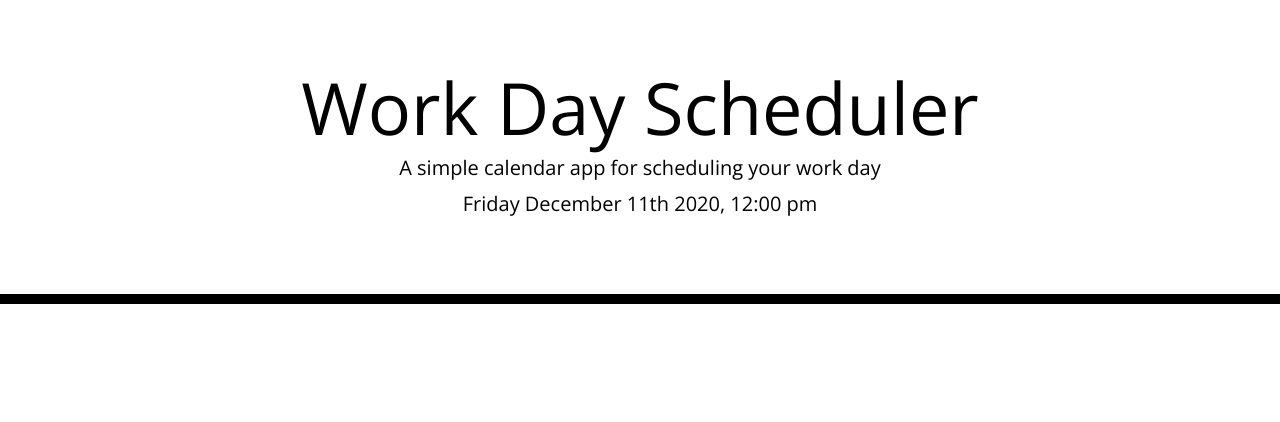
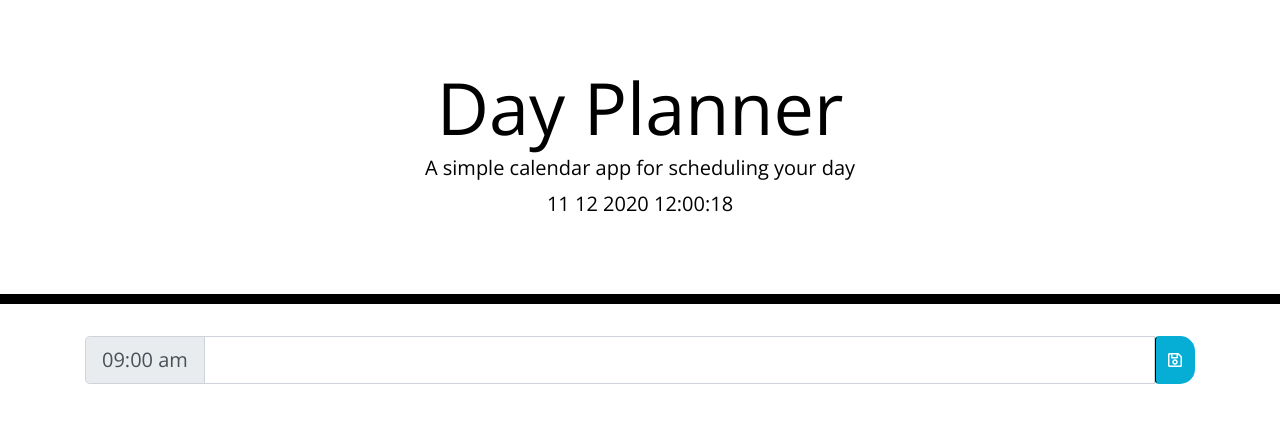
Before and after one commit to codragon2020/workday_scheduler, a plain HTML site: page index.html in a window 1280 px wide. Drawn offline with nearby package versions, Linux system fonts and the light colour scheme.

Commit message:
Removed the moment(Date) causing a deprecation error. Added the 9am block code with save button. Button does not save yet.

```diff
--- a/index.html
+++ b/index.html
@@ -9,18 +9,27 @@
     <link rel="stylesheet" href="https://use.fontawesome.com/releases/v5.8.1/css/all.css" integrity="sha384-50oBUHEmvpQ+1lW4y57PTFmhCaXp0ML5d60M1M7uH2+nqUivzIebhndOJK28anvf" crossorigin="anonymous" />
     <link href="https://fonts.googleapis.com/css?family=Open+Sans&display=swap" rel="stylesheet"/>
     <link rel="stylesheet" href="style.css" />
-    <title>Work Day Scheduler</title>
+    <title>Day Planner</title>
   </head>
 
   <body>
     <header class="jumbotron">
-      <h1 class="display-3">Work Day Scheduler</h1>
-      <p class="lead">A simple calendar app for scheduling your work day</p>
+      <h1 class="display-3">Day Planner</h1>
+      <p class="lead">A simple calendar app for scheduling your day</p>
       <p id="currentDay" class="lead"></p>
     </header>
     <!-- This container will hold all time blocks -->
     <div class="container">
       <!-- Timeblocks go here -->
+      <div class="input-group input-group-lg" data-hour="9">
+        <div class="input-group-prepend">
+            <!-- Added time-block class -->
+            <span class="input-group-text time-block block1"></span>
+        </div>
+        <input type="text" class="form-control form9" aria-label="Large">
+        <!-- Use Favacon for save icon -->
+        <button class="btn saveBtn"><i class="far fa-save"></i></button>
+      </div>
     </div>
 
     <script src="https://cdnjs.cloudflare.com/ajax/libs/jquery/3.2.1/jquery.min.js"></script>
--- a/script.js
+++ b/script.js
@@ -1,3 +1,15 @@
 // Moment declaration for day and time is positioned in header
-moment(Date);
-$("#currentDay").text(moment().format('dddd MMMM Do YYYY, h:mm a'));
+// moment(Date);
+$("#currentDay").text(moment().format('DD MM YYYY hh:mm:ss'));
+
+// Calculates the start of day + 9 to return 9 am
+var beforeTime = moment().startOf('day').add(9, "hours");
+
+
+// Time blocks
+// 9 AM
+var time1 = beforeTime.add(0, "h");
+// var time1 = beforeTime;
+time1 = time1.format('hh:mm a');
+// Populates time formula into html
+$(".block1").text(time1);
```
